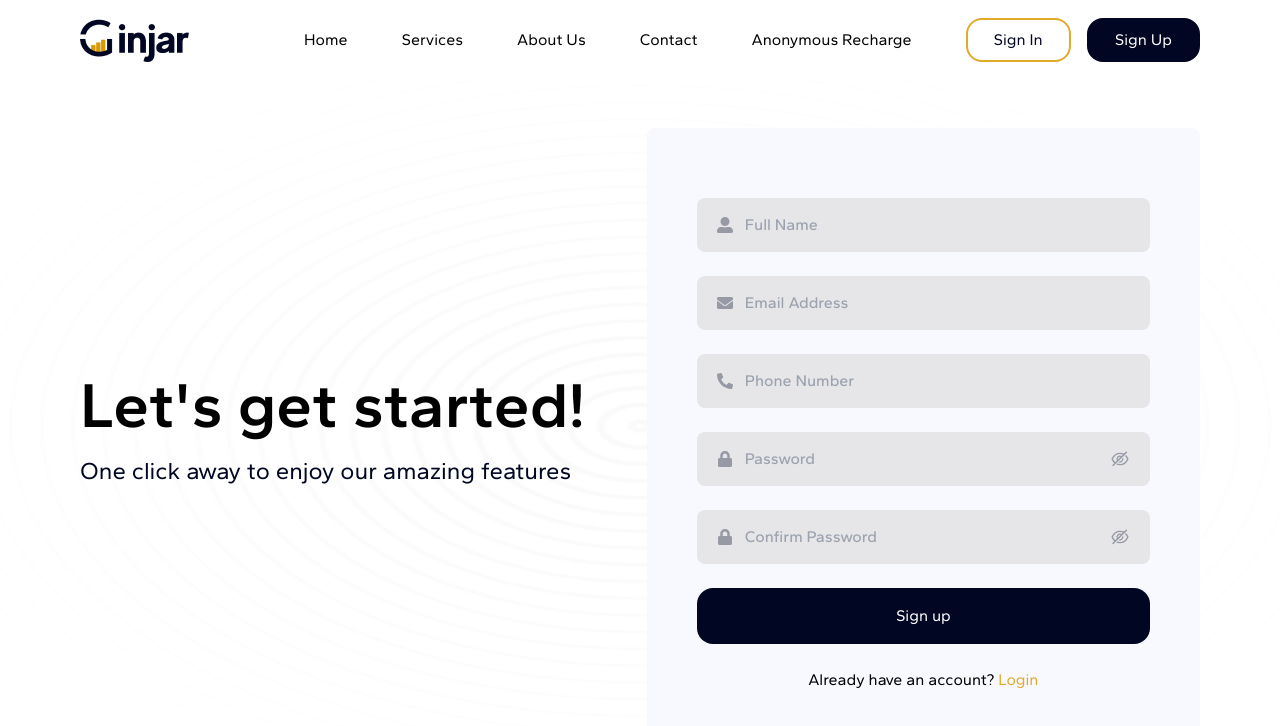
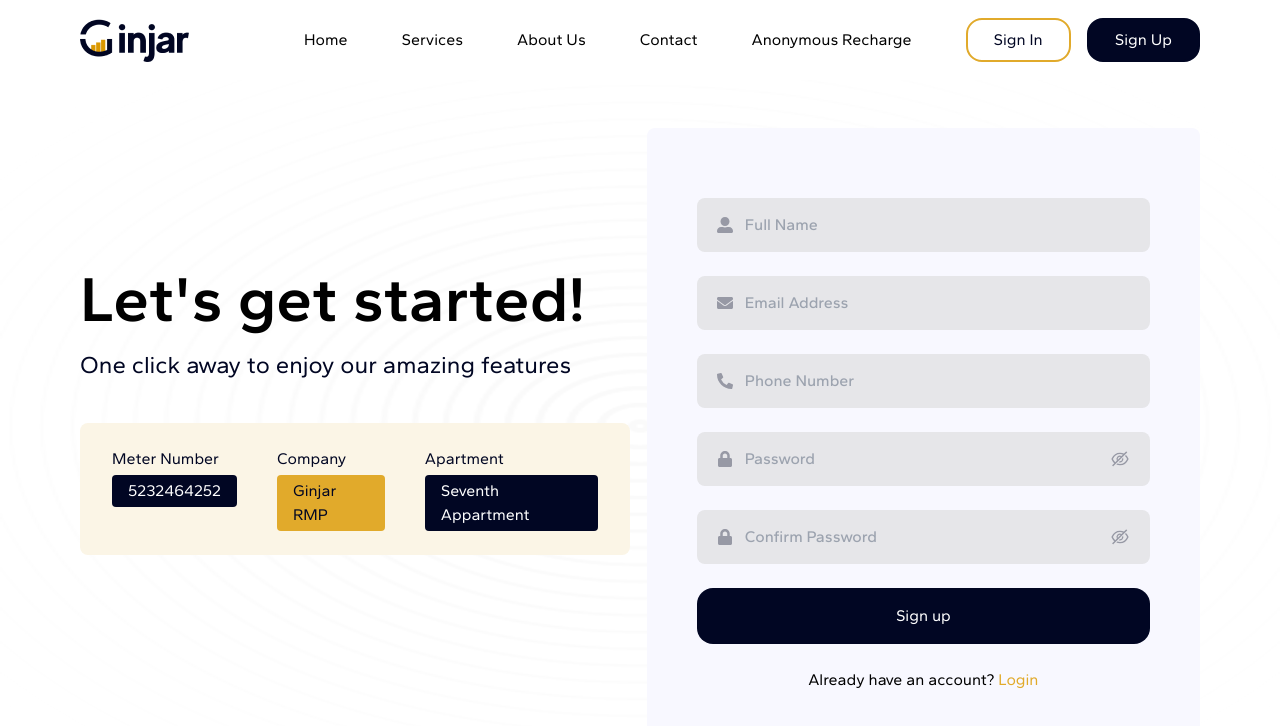
Before and after one commit to Abideen-program/tailwind, a React (Create React App) app: page /signup in a window 1280 px wide. Shown: the top 726 px of the page. Built offline with nearby package versions, Linux system fonts and the light colour scheme.

Commit message:
completed the design of sign up page

```diff
--- a/src/views/SignUp/signup.jsx
+++ b/src/views/SignUp/signup.jsx
@@ -4,9 +4,9 @@ import Text from "../../components/text";
 import Input from "../../components/input/input";
 import { FaEnvelope, FaLock, FaUserAlt, FaPhoneAlt } from "react-icons/fa";
 import Button from "../../components/button/button";
-// import LoginSmallScreen from "./loginSmallHeader";
 import { useFormik } from "formik";
 import * as Yup from "yup";
+import SignUpInfo from "./signupinfoSample";
 
 const SignUp = () => {
   const classes = clx(
@@ -68,7 +68,6 @@ const SignUp = () => {
 
   return (
     <div className="relative flex flex-col px-4 md:px-10 space-y-6">
-      {/* <LoginSmallScreen /> */}
       <img
         src="assets/images/spiral-background.jpg"
         className="absolute inset-0 object-cover lg:object-fill w-full h-full opacity-[1.5%] lg:opacity-[2%]"
@@ -84,6 +83,8 @@ const SignUp = () => {
           <Text as="h4" classname="md:text-[24px] text-primary-dark">
             One click away to enjoy our amazing features
           </Text>
+
+          <SignUpInfo />
         </div>
 
         <form
--- /dev/null
+++ b/src/views/SignUp/signupinfoSample.jsx
@@ -0,0 +1,62 @@
+import { clx } from "../../utils/clx";
+import Text from "../../components/text";
+
+const SignUpInfo = () => {
+  const classes = clx(
+    "bg-secondary-light my-[40px] rounded-[8px] md:w-[97%] flex flex-col p-6 px-8 space-y-3 lg:space-y-0"
+  );
+  return (
+    <div className={classes}>
+      <div className="grid grid-cols-2 lg:flex items-start lg:space-x-[40px] justify-between gap-y-3 lg:gap-y-0">
+        <div className="flex flex-col space-y-1">
+          <Text as="p" classname="text-[14px] lg:text-base text-primary-dark">
+            Meter Number
+          </Text>
+          <Text
+            as="span"
+            classname="text-[14px] lg:text-base bg-primary-dark text-white rounded-[4px] w-fit p-1 px-4"
+          >
+            5232464252
+          </Text>
+        </div>
+
+        <div className="flex flex-col space-y-1 place-self-end">
+          <Text as="p" classname="text-[14px] lg:text-base text-primary-dark">
+            Company
+          </Text>
+          <Text
+            as="span"
+            classname="text-[14px] lg:text-base bg-secondary-dark text-primary-dark rounded-[4px] w-fit p-1 px-4"
+          >
+            Ginjar RMP
+          </Text>
+        </div>
+
+        <div className="hidden lg:flex flex-col space-y-1">
+          <Text as="p" classname="text-[14px] lg:text-base text-primary-dark">
+            Apartment
+          </Text>
+          <Text
+            as="span"
+            classname="text-[14px] lg:text-base bg-primary-dark text-white rounded-[4px] w-full p-1 px-4"
+          >
+            Seventh Appartment
+          </Text>
+        </div>
+      </div>
+      <div className="flex lg:hidden flex-col space-y-1">
+        <Text as="p" classname="text-[14px] lg:text-base text-primary-dark">
+          Apartment
+        </Text>
+        <Text
+          as="span"
+          classname="text-[14px] lg:text-base bg-primary-dark text-white rounded-[4px] w-full p-1 px-4"
+        >
+          Seventh Appartment
+        </Text>
+      </div>
+    </div>
+  );
+};
+
+export default SignUpInfo;
```
